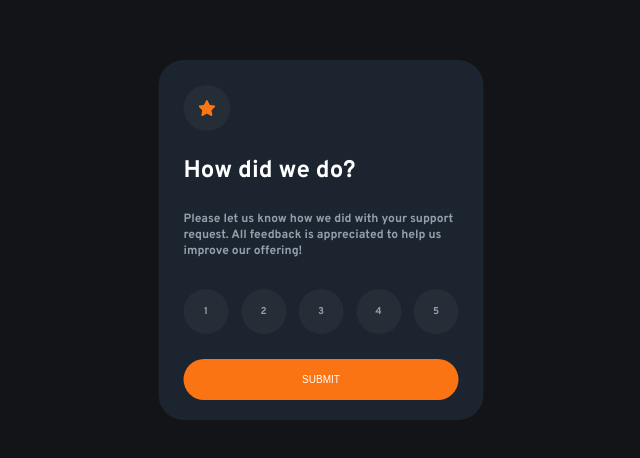
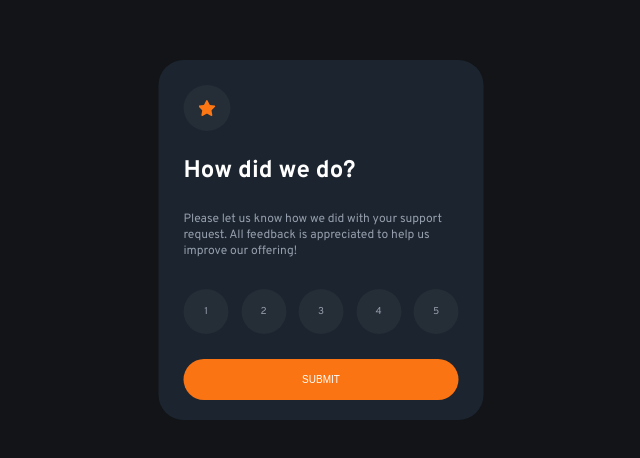
Before and after one commit to ladyprogrammer/fm-interactive-rating-component, an Angular app: page / in a window 1280 px wide. Shown: the part 160-618 px from the top of the page, without its empty margins (319-959 px from the left). Built offline with nearby package versions, Linux system fonts and the light colour scheme.

Commit message:
resolve HTML validation and accessibility issues

```diff
--- a/src/app/app.component.html
+++ b/src/app/app.component.html
@@ -1,2 +1,5 @@
-<app-rate class="dialog" *ngIf="!selectedRating" [selectedRating]="selectedRating" (sendRating)="saveRating($event)"></app-rate>
-<app-thank-you class="dialog" *ngIf="selectedRating" [selectedRating]="selectedRating"></app-thank-you>
+<main>
+  <app-rate class="dialog" *ngIf="!selectedRating" [selectedRating]="selectedRating"
+    (sendRating)="saveRating($event)"></app-rate>
+  <app-thank-you class="dialog" *ngIf="selectedRating" [selectedRating]="selectedRating"></app-thank-you>
+</main>
--- a/src/assets/scss/variables.scss
+++ b/src/assets/scss/variables.scss
@@ -8,8 +8,8 @@
 @font-face {
   font-family: "Overpass";
   src: url("fonts/Overpass-Bold.ttf") format("truetype");
-  font-weight: normal;
-  font-style: bold;
+  font-weight: bold;
+  font-style: normal;
 }
 
 $orange: hsl(25, 97%, 53%);
```
